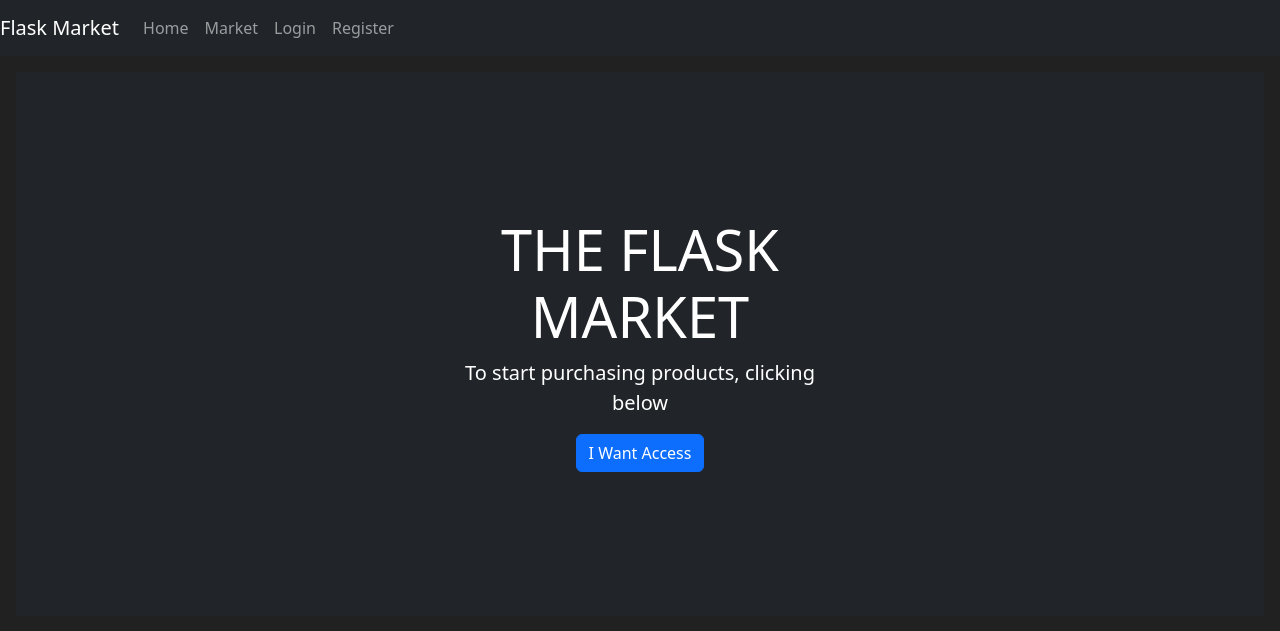
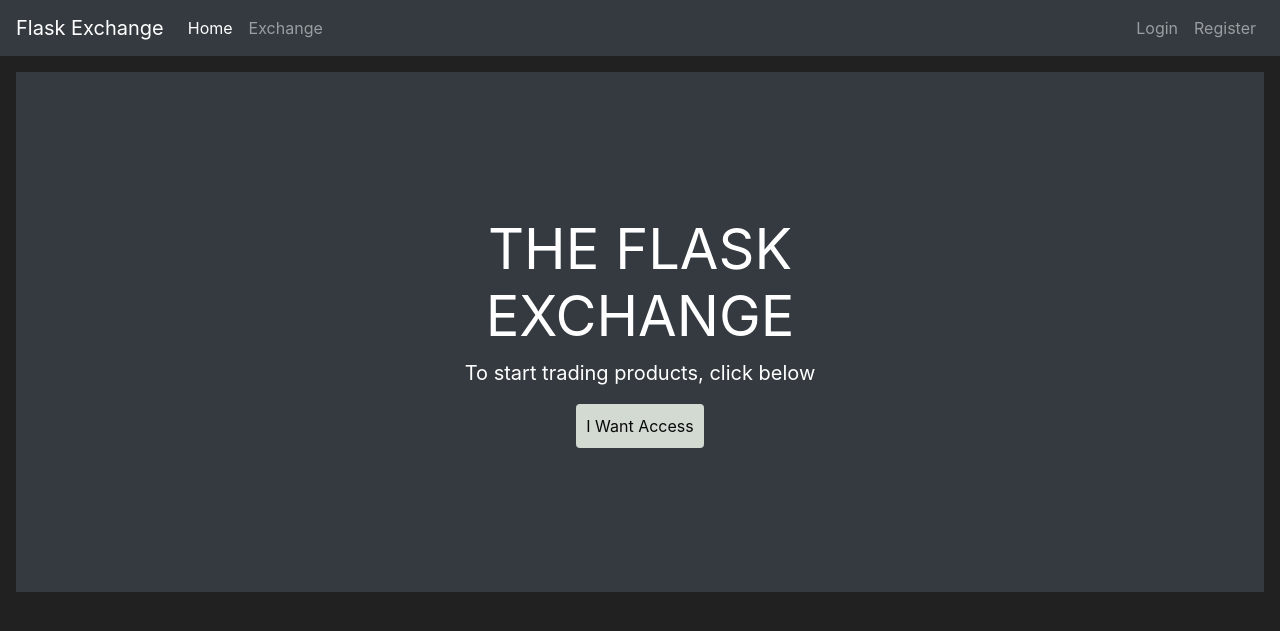
Before and after one commit to aakashsirohi/FlaskMarket, a Flask app: page / in a window 1280 px wide. Shown: the top 631 px of the page. Run offline with Flask 3, Linux system fonts and the light colour scheme; some libraries are stand-ins or nearby versions.

Commit message:
demo commit

```diff
--- a/market/templates/base.html
+++ b/market/templates/base.html
@@ -5,17 +5,31 @@
       <meta charset="utf-8">
       <meta name="viewport" content="width=device-width, initial-scale=1, shrink-to-fit=no">
       <!-- Bootstrap CSS -->
-      <link href="https://cdn.jsdelivr.net/npm/bootstrap@5.3.2/dist/css/bootstrap.min.css" rel="stylesheet" integrity="sha384-T3c6CoIi6uLrA9TneNEoa7RxnatzjcDSCmG1MXxSR1GAsXEV/Dwwykc2MPK8M2HN" crossorigin="anonymous">
+      <link rel="stylesheet" href="https://cdn.jsdelivr.net/npm/bootstrap@4.5.3/dist/css/bootstrap.min.css" integrity="sha384-TX8t27EcRE3e/ihU7zmQxVncDAy5uIKz4rEkgIXeMed4M0jlfIDPvg6uqKI2xXr2" crossorigin="anonymous">
       <style>
         .center {
             display: flex;
             flex-direction: column;
             align-items: center;
-            height: 100vh; /* Optional: Center vertically on the viewport */
+            height: 100vh;
+
         }
         .custom-width {
             width: 300px;
         }
+        .custom-button {
+            background-color: rgb(210, 218, 210);
+            color: rgb(9, 9, 9);
+            padding: 10px;
+            border: none;
+            cursor: pointer;
+            transition: background-color 0.3s ease;
+
+        }
+        .custom-button:hover {
+        background-color: rgb(93, 126, 115); /* Change color on hover */
+        /* You can add more styles for the hover effect */
+    }
       </style>
 
       <title>
@@ -26,7 +40,7 @@
    </head>
    <body>
     <nav class="navbar navbar-expand-md navbar-dark bg-dark">
-      <a class="navbar-brand" href="#">Flask Market</a>
+      <a class="navbar-brand" href="#">Flask Exchange</a>
       <button class="navbar-toggler" type="button" data-toggle="collapse" data-target="#navbarNav">
         <span class="navbar-toggler-icon"></span>
       </button>
@@ -36,7 +50,7 @@
                 <a class="nav-link" href="{{ url_for('home_page') }}">Home </a>
             </li>
             <li class="nav-item">
-                <a class="nav-link" href="{{ url_for('market_page') }}">Market</a>
+                <a class="nav-link" href="{{ url_for('market_page') }}">Exchange</a>
             </li>
         </ul>
           {% if current_user.is_authenticated %}
@@ -71,7 +85,7 @@
            {% for category, message in messages %}
               <div class="alert alert-{{ category }}">
                   <button type="button" class="m1-2 mb-1 close" data-dismiss="alert" aria-label="Close">
-                      <span aria-hidden="true">&times;</span>
+                      <!-- <span aria-hidden="true">&times;</span> -->
                   </button>
                   {{ message }}
               </div>
@@ -90,7 +104,7 @@
    <style>
       body {
       background-color: #212121;
-      color: white)
+      color: slategray;
       }
    </style>
 </html>
--- a/market/templates/home.html
+++ b/market/templates/home.html
@@ -4,12 +4,12 @@ endblock %} {% block content %}
   class="position-relative overflow-hidden p-3 p-md-5 m-md-3 text-center bg-dark"
   style="color: white"
 >
-  <div class="col-md-5 p-lg-5 mx-auto my-5">
-    <h1 class="display-4 font-weight-normal">THE FLASK MARKET</h1>
+  <div class="col-md-5 p-lg-5 mx-auto my-5" >
+    <h1 class="display-4 font-weight-normal">THE FLASK EXCHANGE</h1>
     <p class="lead font-weight-normal">
-      To start purchasing products, clicking below
+      To start trading products, click below
     </p>
-    <a class="btn btn-primary" href="{{ url_for('market_page') }}"
+    <a class="btn btn-primary custom-button" href="{{ url_for('market_page') }}"
       >I Want Access</a
     >
   </div>
--- a/market/templates/login.html
+++ b/market/templates/login.html
@@ -24,10 +24,10 @@
 
             <div class="checkbox mb-3">
                <h6>Do not have an account?</h6>
-               <a class="btn btn-sm btn-secondary" href="{{ url_for('register_page') }}">Register</a>
+               <a class="btn btn-sm btn-secondary custom-button custom-width" href="{{ url_for('register_page') }}">Register</a>
             </div>
 
-            {{ form.submit(class="btn btn-lg btn-block btn-primary") }}
+            {{ form.submit(class="btn btn-lg btn-block btn-primary custom-button custom-width") }}
 
         </form>
     </div>
--- a/market/templates/market.html
+++ b/market/templates/market.html
@@ -6,8 +6,8 @@ Market Page
 
 <div class="row" style="margin-top:20px; margin-left:20px">
    <div class="col-8">
-       <h2>Available items on the Market</h2>
-       <p>Click on one of the items to start buying</p>
+       <h2>Available items on the Exchange</h2>
+       <p>Select an item to start own</p>
        <br>
       <table class="table table-hover table-dark">
          <thead>
@@ -40,7 +40,7 @@ Market Page
    </div>
    <div class="col-4">
         <h2>Owned Items</h2>
-        <p>Click on sell item to put an item back on the Market</p>
+        <p>Click on item to put it back on the Exchange</p>
         <br>
         <div class="row">
            {% for owned_item in owned_items %}
--- a/market/templates/register.html
+++ b/market/templates/register.html
@@ -6,7 +6,7 @@
 {% block content %}
 <body class="text-center">
     <div class="container">
-        <form method="POST" class="form-register center" style="color:white">
+        <form method="POST" class="form-register center " style="color:white">
             {{ form.hidden_tag() }}
             <img class="mb-4" src="../static/images/marketplace_collaboration.png" alt="" width= 300 px height = 300 px>
             <h1 class="h3 mb-3 font-weight-normal">
@@ -29,10 +29,10 @@
 
             <div class="checkbox mb-3">
                <h6>Already have an account?</h6>
-               <a class="btn btn-sm btn-secondary" href="{{ url_for('login_page') }}">Login</a>
+               <a class="btn btn-sm btn-secondary custom-button custom-width" href="{{ url_for('login_page') }}">Login</a>
             </div>
 
-            {{ form.submit(class="btn btn-lg btn-block btn-primary") }}
+            {{ form.submit(class="btn btn-lg btn-block btn-primary custom-button custom-width") }}
 
         </form>
     </div>
```
Also changed, not shown: instance/market.db.
